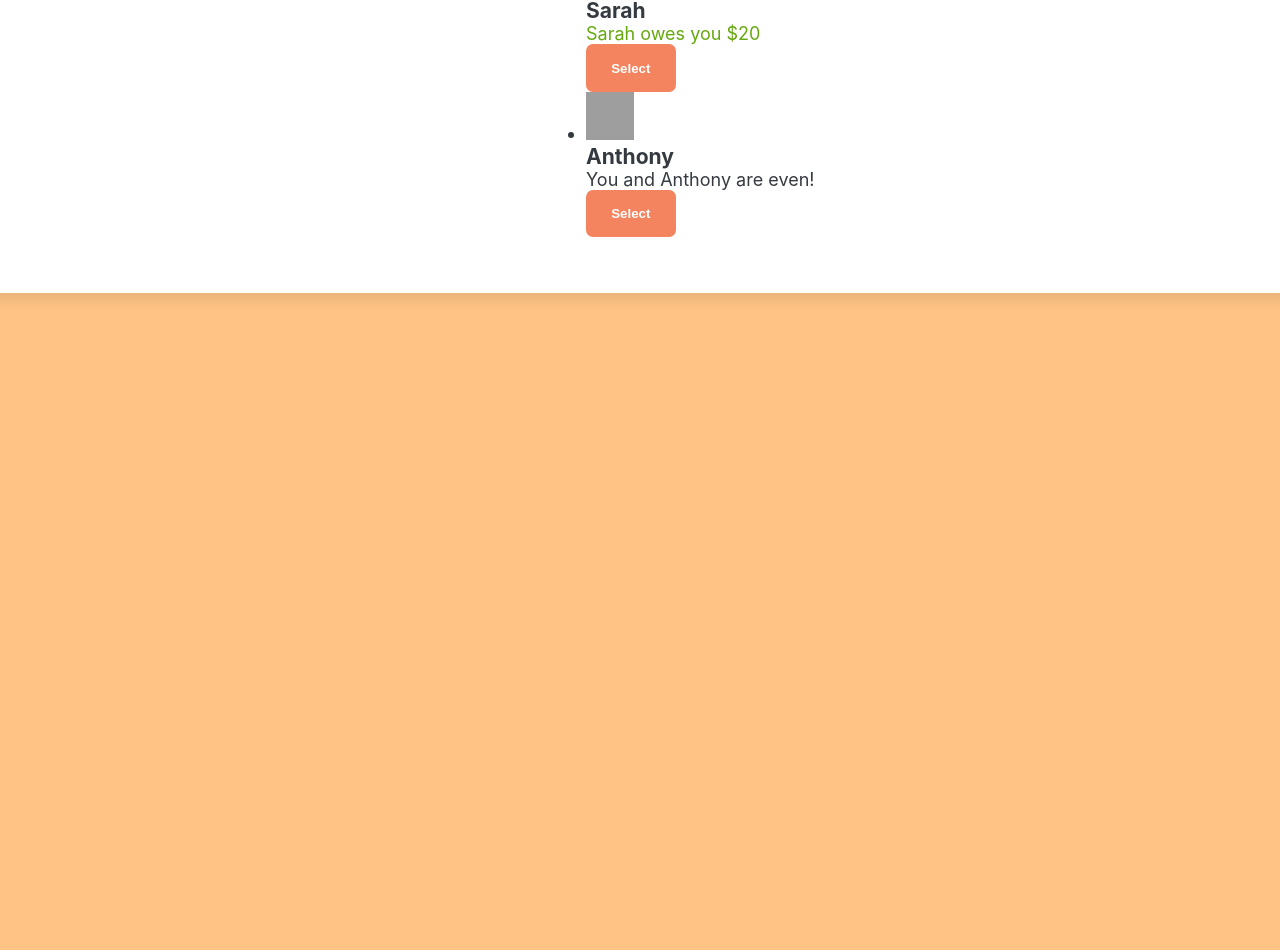
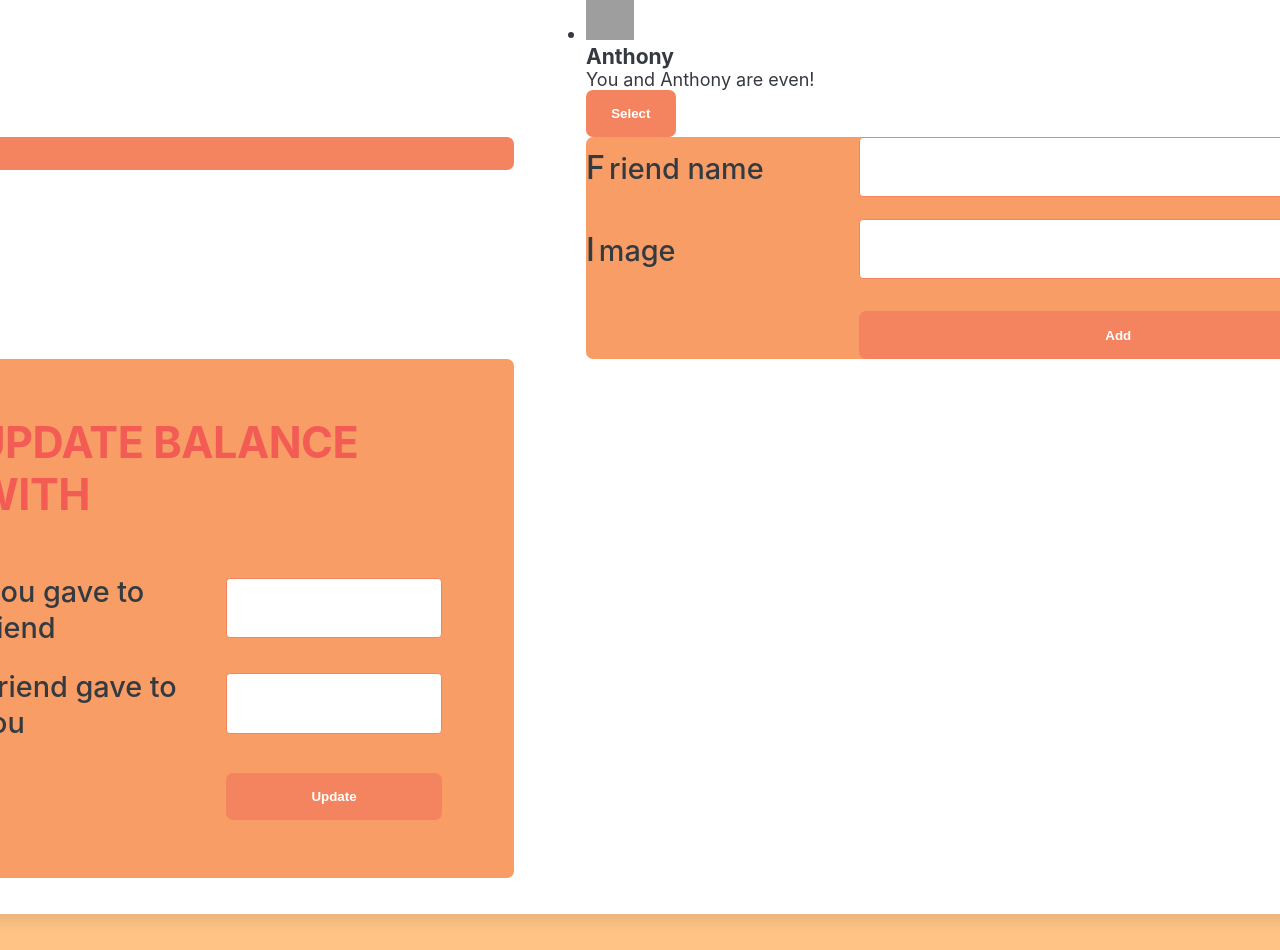
Before and after one commit to tristanwebservice/split_squad, a React (Create React App) app: page / in a window 1280 px wide. Shown: the part 371-1321 px from the top of the page. Before the commit the page ends 800 px from the top, so only its background shows below. Built offline with nearby package versions, Linux system fonts and the light colour scheme; grey boxes are pictures that could not be loaded.

Commit message:
feat: Initial update form and styling changes

```diff
--- a/src/App.js
+++ b/src/App.js
@@ -24,6 +24,9 @@ export default function App() {
     <div className="app">
       <div className="sidebar"></div>
       <FriendsList />
+      <Button />
+      <FormAddFriend />
+      <FormUpdateBalance />
     </div>
   );
 }
@@ -38,6 +41,7 @@ function FriendsList() {
     </ul>
   );
 }
+
 function Friend({ friend }) {
   return (
     <li>
@@ -58,7 +62,38 @@ function Friend({ friend }) {
 
       {friend.balance === 0 && <p>You and {friend.name} are even!</p>}
 
-      <button className="button">Select</button>
+      <Button>Select</Button>
     </li>
   );
 }
+
+function Button({ children }) {
+  return <button className="button">{children}</button>;
+}
+
+function FormAddFriend() {
+  return (
+    <form className="">
+      <label>Friend name</label>
+      <input type="text" />
+      <label>Image</label>
+      <input type="text" />
+      <Button>Add</Button>
+    </form>
+  );
+}
+
+function FormUpdateBalance() {
+  return (
+    <form className="form-update-balance">
+      <h2>Update balance with </h2>
+
+      <label for="">You gave to friend</label>
+      <input type="text"></input>
+      <label for="">Friend gave to you</label>
+      <input type="text"></input>
+
+      <Button>Update</Button>
+    </form>
+  );
+}
--- a/src/index.css
+++ b/src/index.css
@@ -138,7 +138,8 @@ form {
   margin-bottom: 1.6rem;
   padding: 1.2rem;
 }
-.form-split-bill {
+
+.form-update-balance {
   grid-template-columns: 1fr 12rem;
   padding: 3.2rem 4rem;
 }
```
